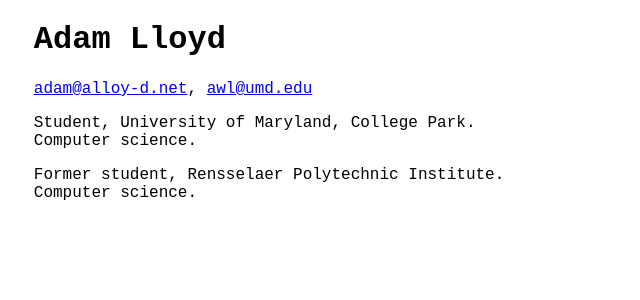
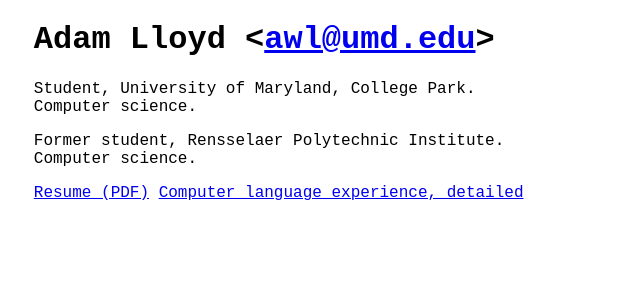
Before and after one commit to alloy-d/resume, a Jekyll site: the page built from index.markdown, in a window 1280 px wide. Shown: the top 300 px of the page, without its empty margins (0-640 px from the left). Built offline with Jekyll 4.4.1, drawn with Linux system fonts in a browser that asks for light colours.

Commit message:
Simplify email; add links to PDF resume and language experience.

```diff
--- a/index.markdown
+++ b/index.markdown
@@ -2,12 +2,13 @@
 layout: default
 ---
 
-# Adam Lloyd
-
-<adam@alloy-d.net>, <awl@umd.edu>
+# Adam Lloyd &lt;<awl@umd.edu>&gt;
 
 Student, University of Maryland, College Park.<br />
 Computer science.
 
 Former student, Rensselaer Polytechnic Institute.<br />
 Computer science.
+
+[Resume (PDF)](pdf/resume.pdf)
+[Computer language experience, detailed](languages/)
```
